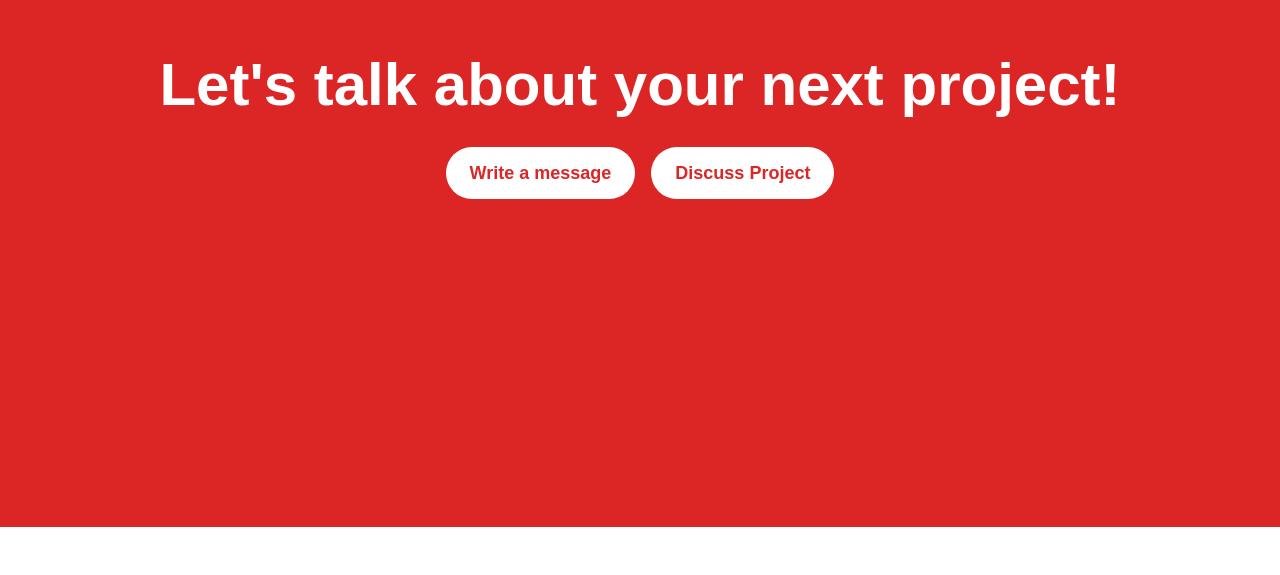
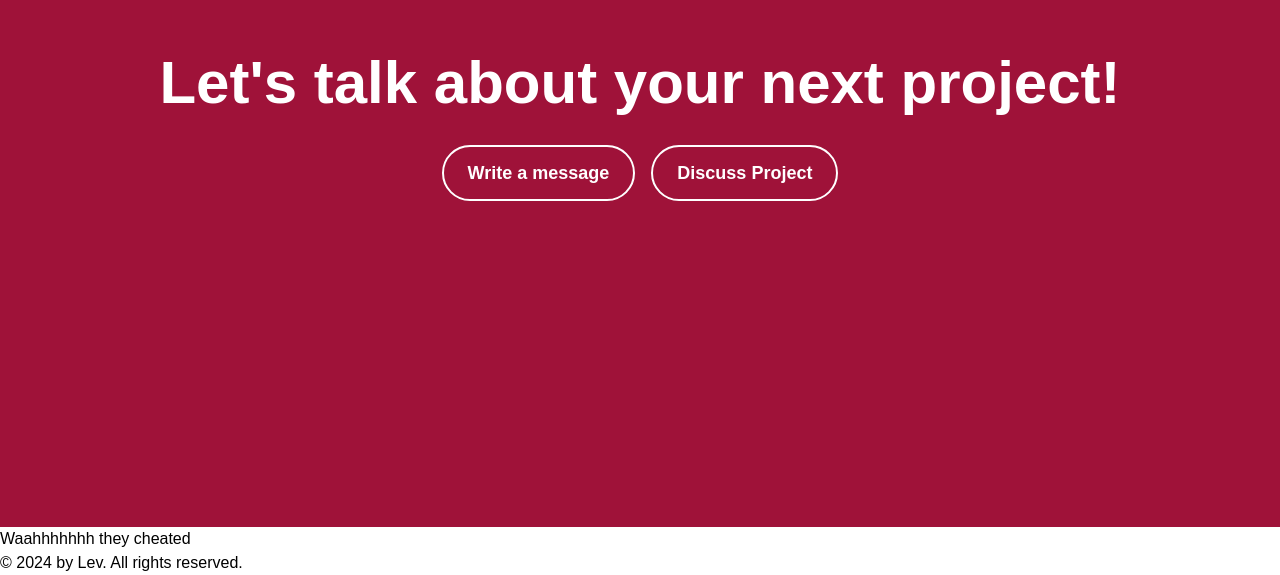
Before and after one commit to lbakin/portfolio-site, a Next.js app: page / in a window 1280 px wide. Shown: the part 1969-2544 px from the top of the page. Before the commit the page ends 2496 px from the top, so only its background shows below. Built offline with nearby package versions, Linux system fonts and the light colour scheme.

Commit message:
fix: build issues with new site

```diff
--- a/components/CallToAction.js
+++ b/components/CallToAction.js
@@ -2,17 +2,21 @@ import React from 'react';
 
 const CallToAction = () => {
   return (
-    <div id="contact" className="flex flex-col items-center justify-center h-screen bg-red-600 text-white text-center p-8">
+    <div id="contact" className="flex flex-col items-center justify-center h-screen bg-rose-800 text-white text-center p-8">
       <h2 className="text-4xl sm:text-5xl md:text-6xl font-bold mb-8">
         Let's talk about your next project!
       </h2>
-      <div className="flex space-x-4">
-        <a href="mailto:levbakin@gmail.com" className="bg-white text-red-600 rounded-full px-6 py-3 text-lg font-semibold hover:bg-gray-200 transition duration-300 ease-in-out">
-          Write a message
-        </a>
-        <a href="mailto:levbakin@gmail.com" className="bg-white text-red-600 rounded-full px-6 py-3 text-lg font-semibold hover:bg-gray-200 transition duration-300 ease-in-out">
-          Discuss Project
-        </a>
+      <div className="flex flex-row justify-between space-x-4">
+        <div className="border-white border-2 bg-rose-800 rounded-full px-6 py-3 text-lg font-semibold hover:bg-rose-600 transition duration-300 ease-in-out">
+          <a href="mailto:levbakin@gmail.com">
+            Write a message
+          </a>
+        </div>
+        <div className="border-white border-2 bg-rose-800 rounded-full px-6 py-3 text-lg font-semibold hover:bg-rose-600 transition duration-300 ease-in-out">
+          <a href="mailto:levbakin@gmail.com" >
+            Discuss Project
+          </a>
+        </div>
       </div>
     </div>
   );
--- a/components/Nav.js
+++ b/components/Nav.js
@@ -1,4 +1,5 @@
 import React from 'react';
+import Link from 'next/link';
 import { Link as ScrollLink } from 'react-scroll';
 
 const Nav = () => {
@@ -7,9 +8,9 @@ const Nav = () => {
       <nav>
         <ul className="flex justify-between">
           <li>
-            <a href="/" className="text-black underline hover:text-red-600">
+            <Link href="/" className="text-black underline hover:text-red-600">
               Home
-            </a>
+            </Link>
           </li>
           <li>
             <ScrollLink
--- /dev/null
+++ b/components/Questionnaire.js
@@ -0,0 +1,7 @@
+
+export default function Questionnaire() {
+  return (
+    <div>
+      Waahhhhhhh they cheated
+    </div>
+)}
--- a/pages/index.js
+++ b/pages/index.js
@@ -4,7 +4,8 @@ import Header from "../components/Header"
 import Showcase from "../components/Showcase"
 import CallToAction from '../components/CallToAction'
 import Nav from "../components/Nav"
-
+import Footer from "../components/Footer"
+import Questionnaire from "../components/Questionnaire"
 
 export default function Home() {
   return (
@@ -14,6 +15,8 @@ export default function Home() {
         <Header />
         <Showcase />
         <CallToAction />
+        <Questionnaire />
+        <Footer />
       </div>
 
   )
--- a/styles/globals.css
+++ b/styles/globals.css
@@ -26,5 +26,5 @@ nav a {
 }
 
 .flair-word {
-  @apply text-red-600 font-cursive animate-fadeIn;
+  @apply text-rose-800 font-cursive animate-fadeIn;
 }
```
Also changed, not shown: .eslintrc.json.
